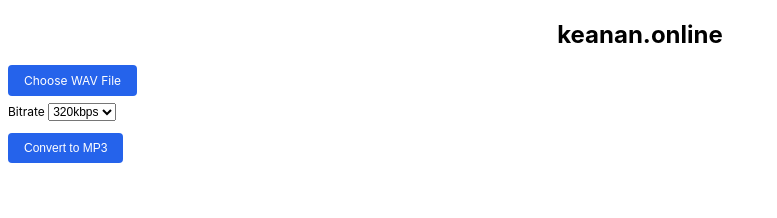
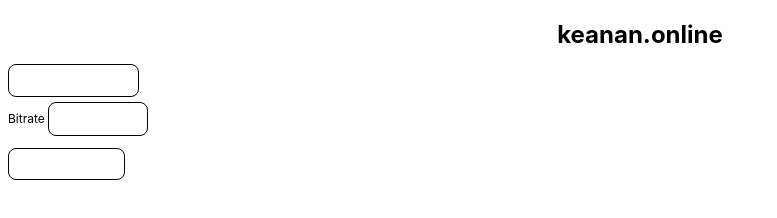
Before and after one commit to danthekidd/keanan-online, a plain HTML site: page index.html in a window 1280 px wide. Shown: the whole page, without its empty margins (0-777 px from the left). Drawn offline with Linux system fonts and the light colour scheme.

Commit message:
new commit

```diff
--- a/styles.css
+++ b/styles.css
@@ -22,17 +22,13 @@ main {
     gap: 12px;
 }
 
-button, .button {
+button, .button, select {
     padding: 8px 16px;
-    border: none;
-    border-radius: 4px;
-    background-color: var(--accent-color);
+    border: 1px solid black;
+    border-radius: 8px;
+    background-color: white;
     color: #ffffff;
     cursor: pointer;
-    font-size: 12px;
-}
-
-select {
     font-size: 12px;
 }
 
```
